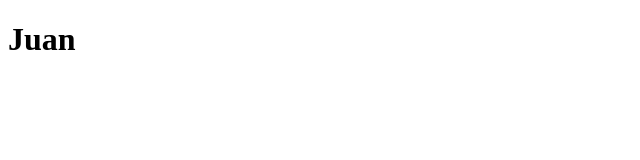
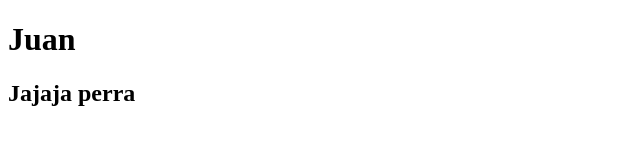
Before and after one commit to JuanAndresGonzalezBurbano/Zi, a plain HTML site: page index.html in a window 1280 px wide. Shown: the whole page, without its empty margins (0-640 px from the left). Drawn offline with Linux system fonts and the light colour scheme.

Commit message:
Version 2

```diff
--- a/index.html
+++ b/index.html
@@ -7,5 +7,6 @@
 </head>
 <body>
     <h1> Juan </h1>
+    <h2>Jajaja perra</h2>
 </body>
 </html>
```
